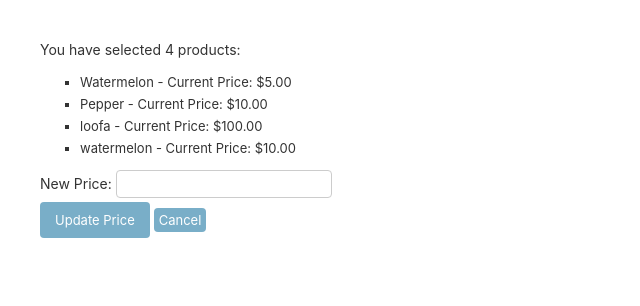
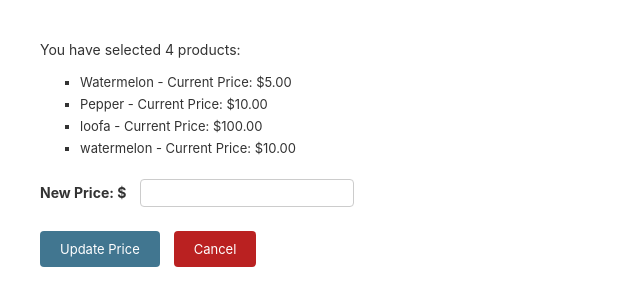
Before and after one commit to ryanwangucsb/CC_web, a Django app: template django_backend/api/templates/admin/change_price.html in a window 1280 px wide. Shown: the part 86-392 px from the top of the page, without its empty margins (0-640 px from the left). Run offline with Django 4.2, Linux system fonts and the light colour scheme; the template is opened without the code that fills it: values that come from a table or form of the project are taken from there, others are empty; data comes from the database, SQL or seed files in the repository.

Commit message:
Fix admin actions: improve action registration and templates
- Add short_description to admin actions for proper display
- Remove unnecessary get_urls method that was causing conflicts
- Improve template styling and form handling
- Ensure admin actions work correctly with Django admin interface

```diff
--- a/django_backend/api/templates/admin/change_price.html
+++ b/django_backend/api/templates/admin/change_price.html
@@ -25,14 +25,14 @@
 
 <form method="post">
     {% csrf_token %}
-    <div>
-        <label for="new_price">New Price:</label>
-        <input type="number" id="new_price" name="new_price" step="0.01" min="0" required>
+    <div style="margin: 20px 0;">
+        <label for="new_price" style="font-weight: bold;">New Price: $</label>
+        <input type="number" id="new_price" name="new_price" step="0.01" min="0" required style="padding: 5px; margin-left: 10px;">
     </div>
-    <div>
+    <div style="margin: 20px 0;">
         <input type="hidden" name="post" value="yes">
-        <input type="submit" value="Update Price">
-        <a href="{% url 'admin:api_products_changelist' %}" class="button cancel-link">Cancel</a>
+        <input type="submit" value="Update Price" style="background: #417690; color: white; padding: 10px 20px; border: none; cursor: pointer;">
+        <a href="{% url 'admin:api_products_changelist' %}" class="button cancel-link" style="margin-left: 10px; padding: 10px 20px; background: #ba2121; color: white; text-decoration: none;">Cancel</a>
     </div>
 </form>
 
```
Also changed, not shown: django_backend/api/admin.py (+4 -8 lines), django_backend/api/templates/admin/change_stock.html (+6 -6 lines).
